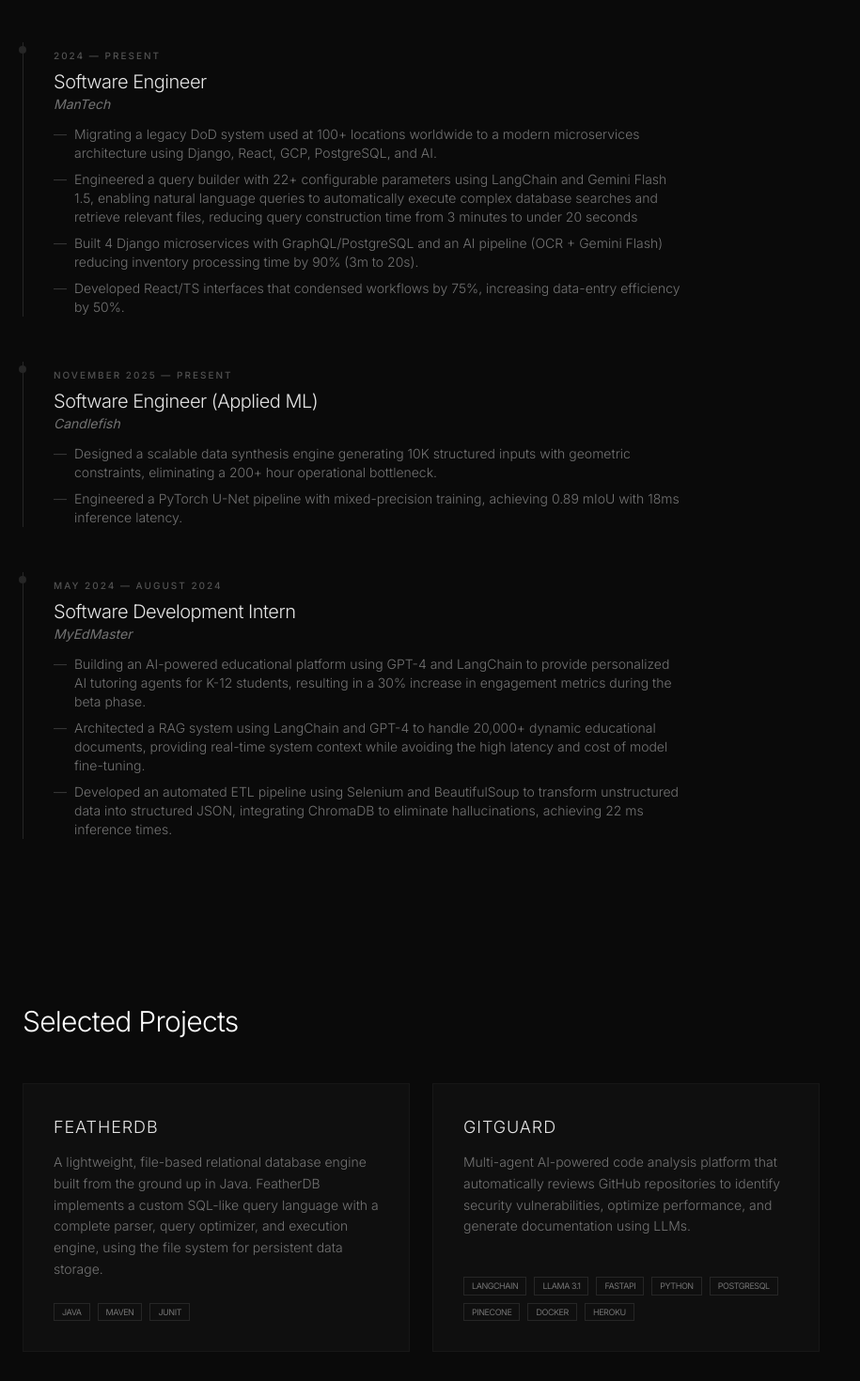
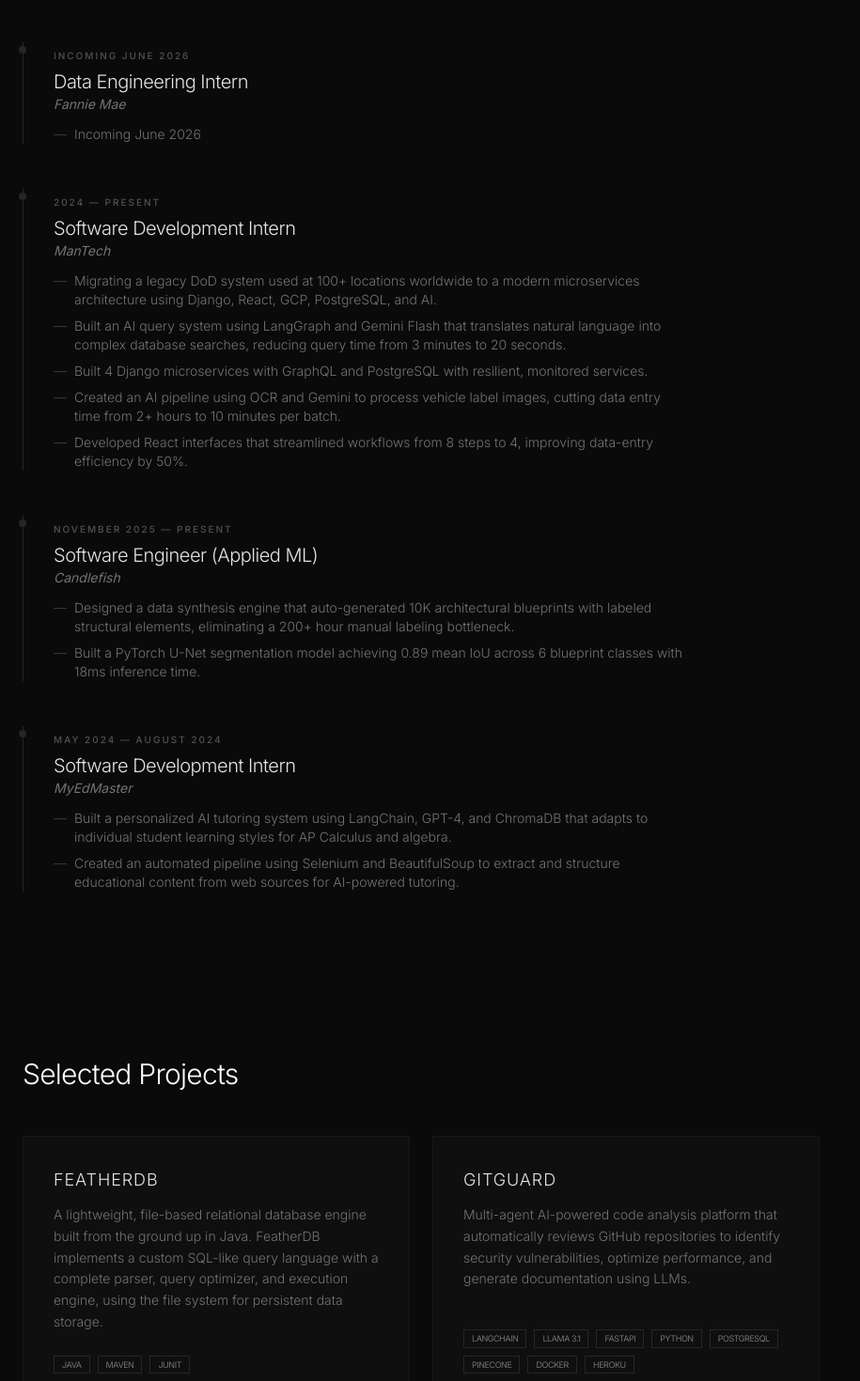
Before and after one commit to whozpj/Portfolio, a Next.js app in the folder portfolio/: page / in a window 1280 px wide. Shown: the part 980-2450 px from the top of the page at 94% size, without its empty margins (0-915 px from the left). Built offline with nearby package versions, Linux system fonts and the light colour scheme.

Commit message:
Update Hero component with new experiences and links

```diff
--- a/portfolio/app/components/Hero.tsx
+++ b/portfolio/app/components/Hero.tsx
@@ -185,28 +185,43 @@
           {[
 
             {
+              date: "Incoming June 2026",
+              role: "Data Engineering Intern",
+              company: "Fannie Mae",
+              desc: (
+                <ul className="space-y-2 mt-3 text-sm text-neutral-500 font-light">
+                   <li className="flex gap-2">
+                    <span className="text-neutral-700">—</span>
+Incoming June 2026                  </li>
+                </ul>
+              ),
+            },
+
+            {
               date: "2024 — Present",
-              role: "Software Engineer",
+              role: "Software Development Intern",
               company: "ManTech",
               desc: (
                 <ul className="space-y-2 mt-3 text-sm text-neutral-500 font-light">
-                   <li className="flex gap-2">
+                  <li className="flex gap-2">
                     <span className="text-neutral-700">—</span>
                     Migrating a legacy DoD system used at 100+ locations worldwide to a modern microservices architecture using Django, React, GCP, PostgreSQL, and AI.
                   </li>
                   <li className="flex gap-2">
                     <span className="text-neutral-700">—</span>
-                    Engineered a query builder with 22+ configurable parameters using LangChain and Gemini Flash 1.5, enabling
-natural language queries to automatically execute complex database searches and retrieve relevant files, reducing
-query construction time from 3 minutes to under 20 seconds
+                    Built an AI query system using LangGraph and Gemini Flash that translates natural language into complex database searches, reducing query time from 3 minutes to 20 seconds.
                   </li>
                   <li className="flex gap-2">
                     <span className="text-neutral-700">—</span>
-                    Built 4 Django microservices with GraphQL/PostgreSQL and an AI pipeline (OCR + Gemini Flash) reducing inventory processing time by 90% (3m to 20s).
+                    Built 4 Django microservices with GraphQL and PostgreSQL with resilient, monitored services.
                   </li>
                   <li className="flex gap-2">
                     <span className="text-neutral-700">—</span>
-                    Developed React/TS interfaces that condensed workflows by 75%, increasing data-entry efficiency by 50%.
+                    Created an AI pipeline using OCR and Gemini to process vehicle label images, cutting data entry time from 2+ hours to 10 minutes per batch.
+                  </li>
+                  <li className="flex gap-2">
+                    <span className="text-neutral-700">—</span>
+                    Developed React interfaces that streamlined workflows from 8 steps to 4, improving data-entry efficiency by 50%.
                   </li>
                 </ul>
               ),
@@ -219,11 +234,11 @@
                 <ul className="space-y-2 mt-3 text-sm text-neutral-500 font-light">
                   <li className="flex gap-2">
                     <span className="text-neutral-700">—</span>
-                    Designed a scalable data synthesis engine generating 10K structured inputs with geometric constraints, eliminating a 200+ hour operational bottleneck.
+                    Designed a data synthesis engine that auto-generated 10K architectural blueprints with labeled structural elements, eliminating a 200+ hour manual labeling bottleneck.
                   </li>
                   <li className="flex gap-2">
                     <span className="text-neutral-700">—</span>
-                    Engineered a PyTorch U-Net pipeline with mixed-precision training, achieving 0.89 mIoU with 18ms inference latency.
+                    Built a PyTorch U-Net segmentation model achieving 0.89 mean IoU across 6 blueprint classes with 18ms inference time.
                   </li>
                 </ul>
               ),
@@ -237,15 +252,11 @@
               <ul className="space-y-2 mt-3 text-sm text-neutral-500 font-light">
                 <li className="flex gap-2">
                   <span className="text-neutral-700">—</span>
-                  Building an AI-powered educational platform using GPT-4 and LangChain to provide personalized AI tutoring agents for K-12 students, resulting in a 30% increase in engagement metrics during the beta phase.
+                  Built a personalized AI tutoring system using LangChain, GPT-4, and ChromaDB that adapts to individual student learning styles for AP Calculus and algebra.
                 </li>
                 <li className="flex gap-2">
                   <span className="text-neutral-700">—</span>
-                  Architected a RAG system using LangChain and GPT-4 to handle 20,000+ dynamic educational documents, providing real-time system context while avoiding the high latency and cost of model fine-tuning.
-                </li>
-                <li className="flex gap-2">
-                  <span className="text-neutral-700">—</span>
-                  Developed an automated ETL pipeline using Selenium and BeautifulSoup to transform unstructured data into structured JSON, integrating ChromaDB to eliminate hallucinations, achieving 22 ms inference times.
+                  Created an automated pipeline using Selenium and BeautifulSoup to extract and structure educational content from web sources for AI-powered tutoring.
                 </li>
               </ul>
             ),
@@ -280,11 +291,17 @@
               title: "GitGuard",
               desc: "Multi-agent AI-powered code analysis platform that automatically reviews GitHub repositories to identify security vulnerabilities, optimize performance, and generate documentation using LLMs.",
               tags: ["LangChain", "Llama 3.1", "FastAPI", "Python", "PostgreSQL", "Pinecone", "Docker", "Heroku"],
-              github: "https://github.com/whozpj/gitguard",
               howItWorks: "GitGuard uses LangChain to orchestrate three specialized agents—security scanning, performance optimization, and documentation generation—powered by Llama 3.1 via the Groq API. A RAG pipeline with Pinecone vector embeddings provides context-aware suggestions by retrieving relevant code snippets. GitHub webhooks trigger analysis on pull requests, and results are stored in PostgreSQL.",
               design: "The system follows a microservices-style architecture with FastAPI as the backend, PostgreSQL for persistent storage, and Pinecone for semantic search. GitHub API integrations handle repository access and webhook events. The application is containerized with Docker and deployed on Heroku for scalability and reliability.",
               challenges: "Designing effective agent specialization required careful prompt engineering. Achieving high accuracy in detecting SQL injection vulnerabilities involved tuning retrieval and evaluation logic. Managing webhook concurrency and ensuring low-latency responses under load were key deployment challenges.",
-            }
+            },
+            {
+              title: "MLB Pitcher Injury Predictor",
+              desc: "A real-time injury monitoring system for MLB pitchers that analyzes pitch sequences to predict potential injuries before they occur.",
+              tags: ["Python", "PyTorch", "FastAPI", "React", "PostgreSQL", "MLB Statcast", "AWS"],
+              howItWorks: "Continuously monitors MLB pitchers by analyzing their pitch velocity, spin rate, and release mechanics from every game. The system detects subtle biomechanical changes that often precede injuries, providing early warnings 2-3 starts before problems occur."    ,
+              design: "An ETL pipeline ingests real-time pitch data from MLB Statcast API, preprocessing 200K+ sequences into time-series features. An LSTM autoencoder learns normal pitching patterns and flags anomalies indicating injury risk. The FastAPI backend serves predictions stored in PostgreSQL (RDS), with model artifacts on S3 and the React dashboard deployed on AWS EC2."
+        }
 
 
 
@@ -373,14 +390,64 @@
     ))}
   </div>
 </section>
+      {/* What I'm Working On Section */}
+      <section id="working-on" className="py-16 px-6 max-w-5xl mx-auto">
+        <h2 className="text-2xl font-light mb-8 tracking-tight">What I'm Working On</h2>
+        <div className="grid sm:grid-cols-1 md:grid-cols-2 gap-6">
+          {[
+            {
+              title: "Personal AI Portfolio Enhancements",
+              desc: "Building new features for this portfolio, including a smarter AI chatbot, real-time project updates, and interactive UI elements.",
+              tags: ["Next.js", "TypeScript", "OpenAI", "Framer Motion"],
+              status: "In Progress",
+            },
+            {
+              title: "Live Streaming Platform",
+              desc: "A scalable video streaming service that handles real-time video ingestion, transcoding to multiple qualities, and content delivery with live chat and viewer analytics.",
+              tags: ["Python (FastAPI)", "FFmpeg", "Redis", "PostgreSQL", "WebSockets", "Docker"],
+              status: "In Progress",
+            },
+          ].map((work, i) => (
+            <motion.div
+              key={i}
+              initial={{ opacity: 0, y: 20 }}
+              whileInView={{ opacity: 1, y: 0 }}
+              transition={{ duration: 0.5, delay: i * 0.1 }}
+              viewport={{ once: true }}
+              whileHover={{ y: -5, borderColor: "rgba(255, 255, 255, 0.2)" }}
+              className="group p-8 bg-neutral-900/40 border border-neutral-900 transition-all flex flex-col justify-between cursor-pointer relative"
+            >
+              <div>
+                <h3 className="text-lg font-light mb-3 uppercase tracking-wider text-neutral-200">
+                  {work.title}
+                </h3>
+                <p className="text-neutral-500 text-sm mb-6 leading-relaxed font-light">
+                  {work.desc}
+                </p>
+              </div>
+              <div className="flex flex-wrap gap-2 mb-2">
+                {work.tags.map((tag) => (
+                  <span
+                    key={tag}
+                    className="text-[9px] text-neutral-500 border border-neutral-800 px-2 py-0.5 uppercase tracking-tighter"
+                  >
+                    {tag}
+                  </span>
+                ))}
+              </div>
+              <span className="text-xs text-neutral-400 italic">{work.status}</span>
+            </motion.div>
+          ))}
+        </div>
+      </section>
 
       {/* Footer */}
       <section id="contact" className="py-32 px-6 max-w-4xl mx-auto text-center border-t border-neutral-900">
         <h2 className="text-3xl font-light mb-6 tracking-tight">Get in touch.</h2>
-        <p className="text-neutral-500 text-sm mb-10 max-w-md mx-auto font-light leading-relaxed">Currently looking for 2026 internships. Feel free to reach out for a chat.</p>
+        <p className="text-neutral-500 text-sm mb-10 max-w-md mx-auto font-light leading-relaxed">Currently looking for 2026 summer/fall internships. Feel free to reach out for a chat.</p>
         <div className="flex flex-wrap justify-center gap-6 text-[10px] uppercase tracking-widest text-neutral-500">
           <a href="mailto:wyp9mq@virginia.edu" className="hover:text-white transition-colors">Email</a>
-          <a href="https://linkedin.com/in/prithvi-raj" className="hover:text-white transition-colors">LinkedIn</a>
+          <a href="https://www.linkedin.com/in/prithvi-raj-7015a0250/" className="hover:text-white transition-colors">LinkedIn</a>
           <a href="https://github.com/whozpj" className="hover:text-white transition-colors">GitHub</a>
           <a href="/resume.pdf" className="hover:text-white transition-colors border-b border-neutral-700">Resume</a>
         </div>
```
